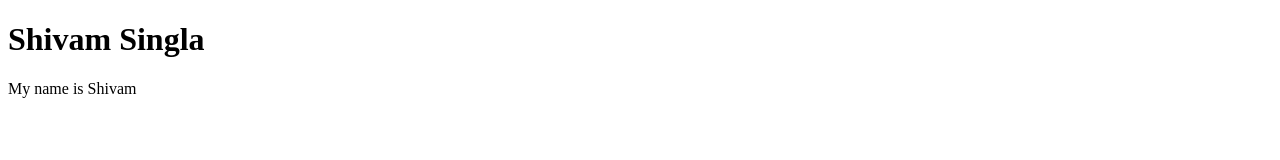
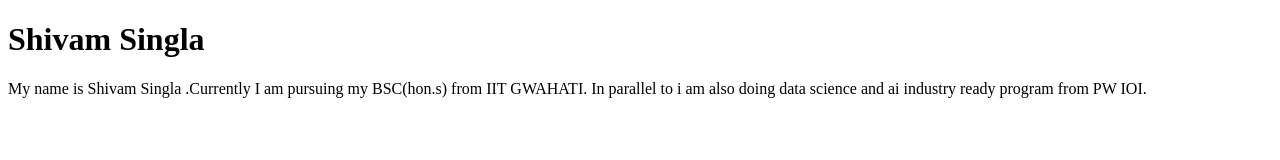
Before and after one commit to Shivam001-dev/resume_1, a plain HTML site: page index.html in a window 1280 px wide. Drawn offline with Linux system fonts and the light colour scheme.

Commit message:
Update index.html

```diff
--- a/index.html
+++ b/index.html
@@ -7,6 +7,6 @@
 </head>
 <body>
     <h1>Shivam Singla</h1>
-    <p1>My name is Shivam </p1>
+     <p1>My name is Shivam Singla .Currently I am pursuing my BSC(hon.s) from IIT GWAHATI. In parallel to i am also doing data science and ai industry ready program from PW IOI. </p1>
     </body>
 </html>
```
